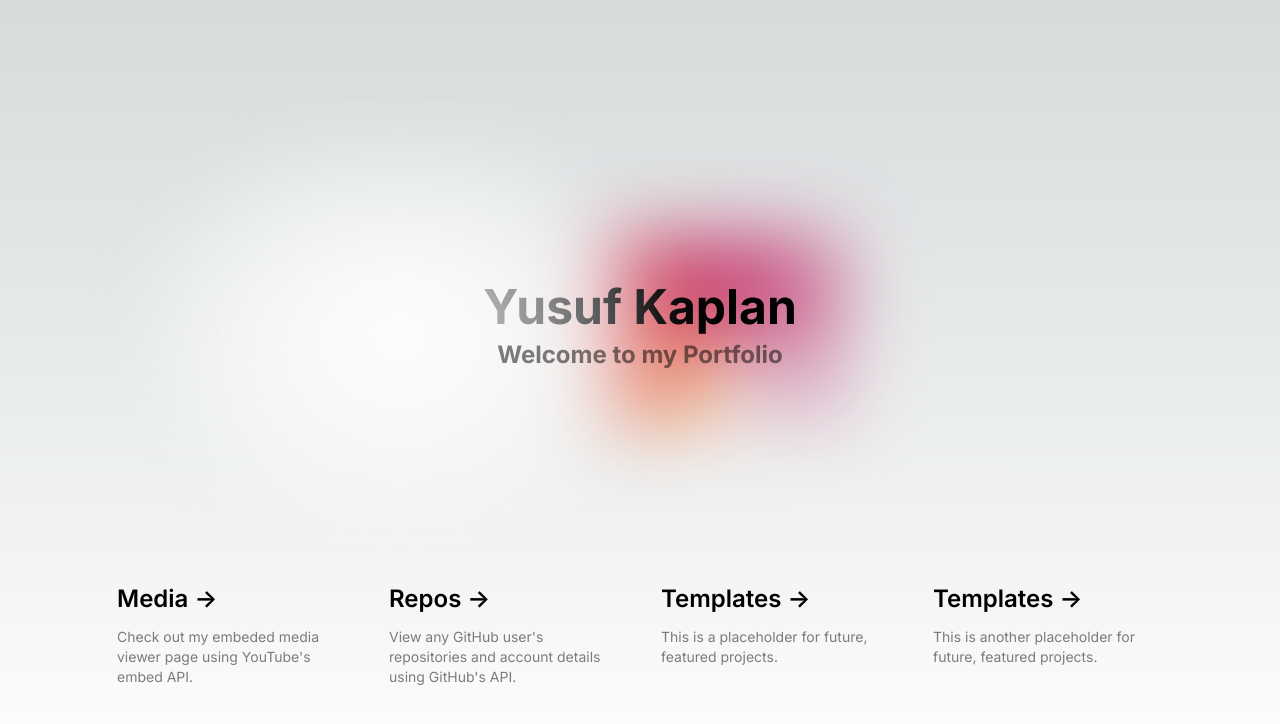
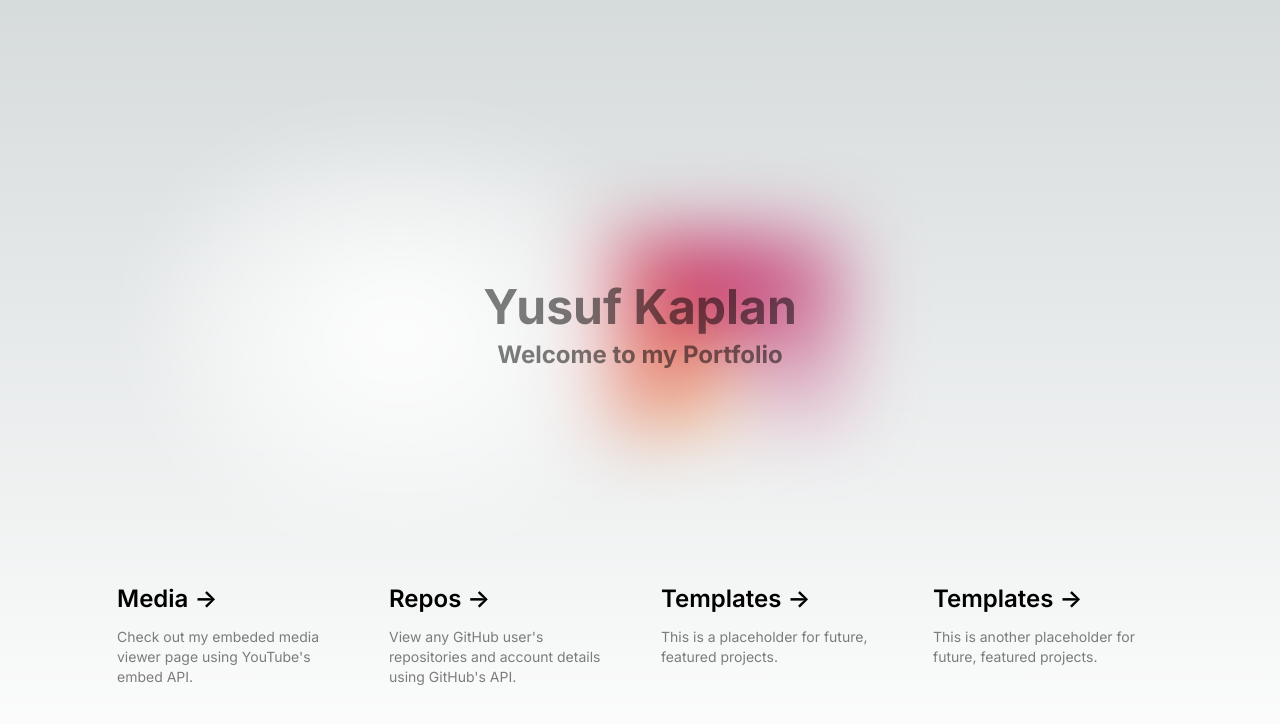
Before and after one commit to ykapf/Portfolio-Website, a Next.js app: page / in a window 1280 px wide. Shown: the top 724 px of the page. Built offline with nearby package versions, Linux system fonts and the light colour scheme.

Commit message:
fixed hover opacity

```diff
--- a/src/app/page.tsx
+++ b/src/app/page.tsx
@@ -6,7 +6,9 @@ export default function Home() {
       <div className="z-10 w-full max-w-5xl items-center justify-between font-mono text-sm lg:flex"></div>
 
       <div className="hover:scale-105 transition ease-in-out delay-75 duration-300 relative items-center justify-center flex flex-col place-items-center before:absolute before:h-[300px] before:w-[480px] before:-translate-x-1/2 before:rounded-full before:bg-gradient-radial before:from-white before:to-transparent before:blur-2xl before:content-[''] after:absolute after:-z-20 after:h-[180px] after:w-[240px] after:translate-x-1/3 after:bg-gradient-conic after:from-orange-300 after:via-pink-700 after:blur-2xl after:content-[''] before:dark:bg-gradient-to-br before:dark:from-transparent before:dark:to-red-700 before:dark:opacity-10 after:dark:from-green-500 after:dark:via-[#ff8801] after:dark:opacity-40 before:lg:h-[360px]">
-        <div className=" mb-2 text-5xl font-bold hover:scale-[97%] transition ease-in-out delay-75 duration-300 cursor-default text-center">Yusuf Kaplan</div>
+        <div className=" mb-2 text-5xl opacity-50 font-bold hover:scale-[97%] transition ease-in-out delay-75 duration-300 cursor-default text-center">
+          Yusuf Kaplan
+        </div>
         <div className=" mb-2 text-2xl opacity-50 font-bold hover:scale-[97%] transition ease-in-out delay-75 duration-300 cursor-default text-center">
           Welcome to my Portfolio
         </div>
```
